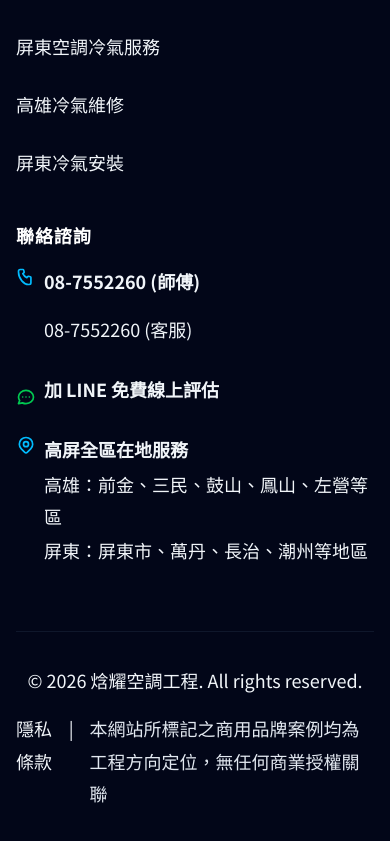
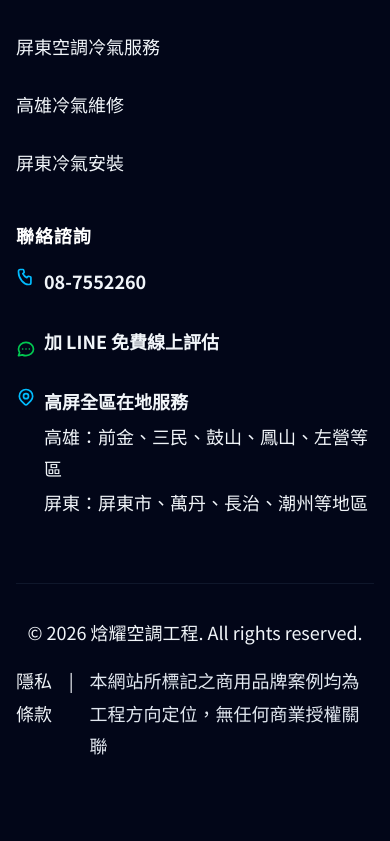
Before and after one commit to t14210184/hanyao, a Next.js app: page /areas/kaohsiung in a window 390 px wide. Shown: the part 8370-9211 px from the top of the page. Built offline with nearby package versions, Linux system fonts and the light colour scheme.

Commit message:
fix: Remove duplicate phone labels (師傅/客服) from Footer
Footer contact section simplified to single phone number without
role labels. Removed siteConfig.phone2 reference from footer.
phone_click tracking preserved on remaining button.

```diff
--- a/src/components/Footer.tsx
+++ b/src/components/Footer.tsx
@@ -128,15 +128,7 @@ export default function Footer() {
                     trackParams={{ cta_position: "footer_info" }}
                     className="hover:text-white font-semibold transition-colors"
                   >
-                    {siteConfig.phone1} (師傅)
-                  </CTAButton>
-                  <CTAButton
-                    href={siteConfig.phone2Link}
-                    trackEventName="phone_click"
-                    trackParams={{ cta_position: "footer_info" }}
-                    className="hover:text-white transition-colors"
-                  >
-                    {siteConfig.phone2} (客服)
+                    {siteConfig.phone1}
                   </CTAButton>
                 </div>
               </li>
```
